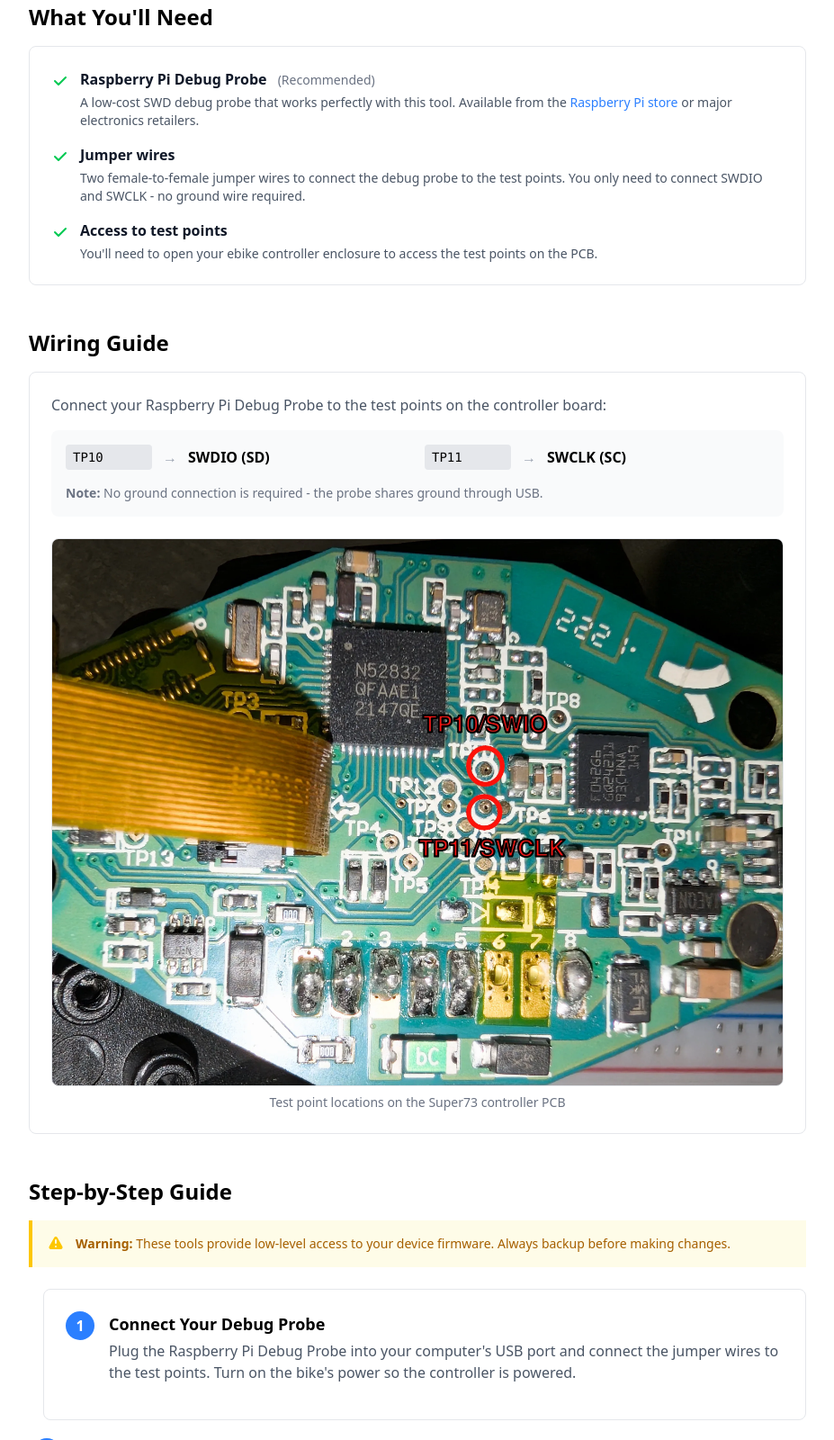
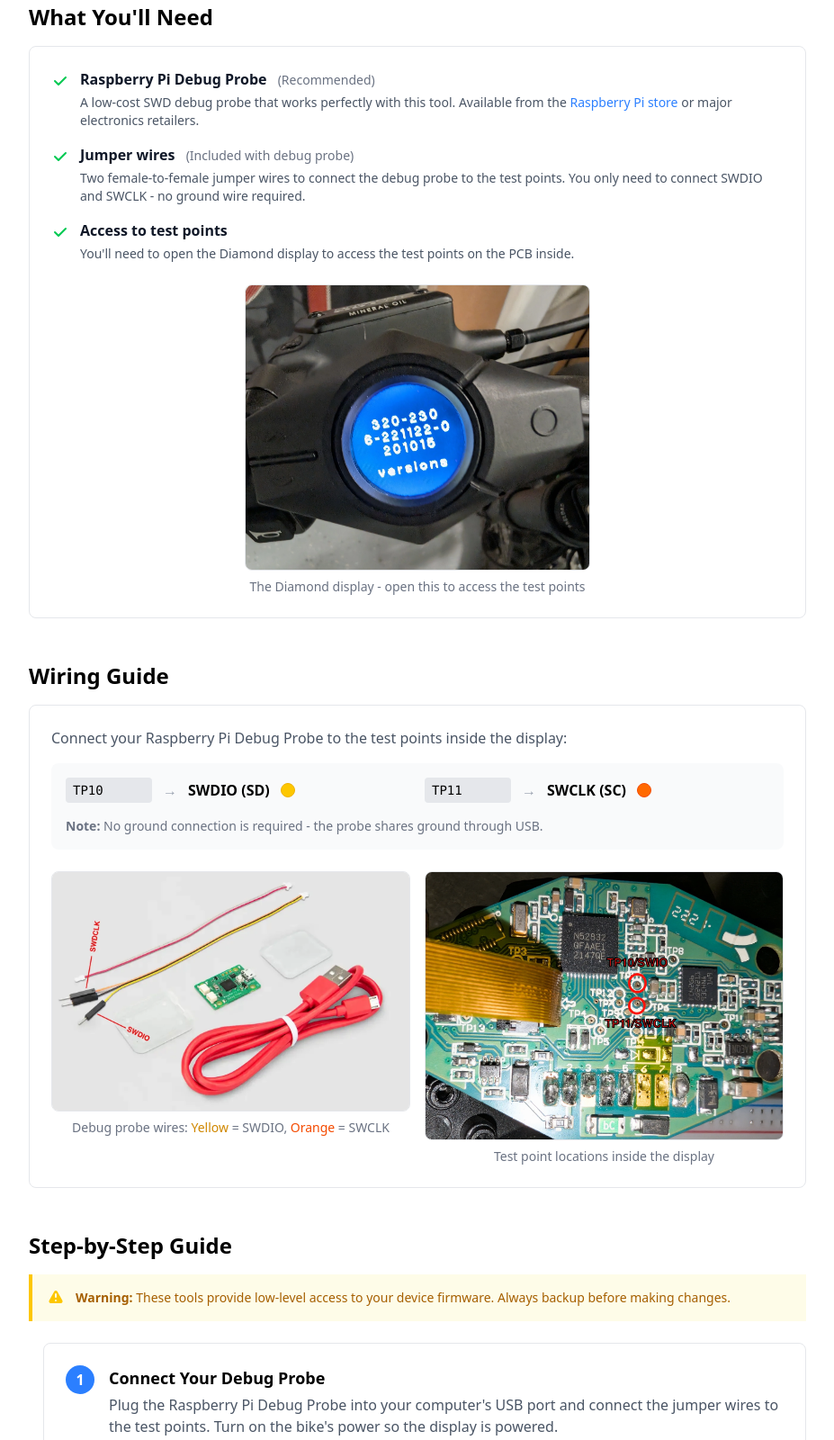
Before and after one commit to reverse-bike/sdcfw, an Astro site in the folder apps/web/: page / in a window 1280 px wide. Shown: the part 488-2088 px from the top of the page at 90% size, without its empty margins (176-1103 px from the left). Built offline with nearby package versions, Linux system fonts and the light colour scheme; Astro itself is replaced by a stand-in of ours.

Commit message:
Tutorial

```diff
--- a/apps/web/src/components/GuidedTutorial.tsx
+++ b/apps/web/src/components/GuidedTutorial.tsx
@@ -77,7 +77,7 @@ export default function GuidedTutorial() {
 			<StepCard
 				number={1}
 				title="Connect Your Debug Probe"
-				description="Plug the Raspberry Pi Debug Probe into your computer's USB port and connect the jumper wires to the test points. Turn on the bike's power so the controller is powered."
+				description="Plug the Raspberry Pi Debug Probe into your computer's USB port and connect the jumper wires to the test points. Turn on the bike's power so the display is powered."
 			/>
 
 			{/* Step 2: Select Device */}
@@ -93,7 +93,7 @@ export default function GuidedTutorial() {
 			<ToolStep
 				number={3}
 				title="Read Device Info"
-				description="Verify the connection and see details about your controller's chip, including the part number, memory size, and protection status."
+				description="Practice the connection process: click the button to arm the tool, then press and hold the jumper wires against the test points. The tool will poll for a connection and read the chip info once contact is made."
 			>
 				<ReadInfoInline selectedDevice={selectedDevice()} />
 			</ToolStep>
@@ -102,7 +102,7 @@ export default function GuidedTutorial() {
 			<ToolStep
 				number={4}
 				title="Backup Your Firmware"
-				description="Always backup first! The backup tool reads the entire flash memory and configuration, verifies the data, and downloads a ZIP file."
+				description="Always backup first! Arm the tool, then press and hold the wires to the test points. Keep holding until the backup and verification complete - this takes about a minute. The tool will download a ZIP file when done."
 			>
 				<BackupInline selectedDevice={selectedDevice()} onBackupComplete={setLastBackup} />
 			</ToolStep>
@@ -111,7 +111,7 @@ export default function GuidedTutorial() {
 			<ToolStep
 				number={5}
 				title="Restore When Needed"
-				description="If something goes wrong or you want to revert changes, use this tool to flash your backup back to the controller."
+				description="If something goes wrong, select your backup ZIP file, arm the tool, then press and hold the wires to the test points until the restore completes. Keep your backup files safe!"
 			>
 				<RestoreInline selectedDevice={selectedDevice()} lastBackup={lastBackup()} />
 			</ToolStep>
--- a/apps/web/src/pages/index.astro
+++ b/apps/web/src/pages/index.astro
@@ -66,6 +66,7 @@ import GuidedTutorial from '../components/GuidedTutorial';
 						</span>
 						<div>
 							<strong class="text-gray-900">Jumper wires</strong>
+							<span class="text-sm text-gray-500 ml-2">(Included with debug probe)</span>
 							<p class="text-gray-600 text-sm mt-1">
 								Two female-to-female jumper wires to connect the debug probe to the test points.
 								You only need to connect SWDIO and SWCLK - no ground wire required.
@@ -81,11 +82,22 @@ import GuidedTutorial from '../components/GuidedTutorial';
 						<div>
 							<strong class="text-gray-900">Access to test points</strong>
 							<p class="text-gray-600 text-sm mt-1">
-								You'll need to open your ebike controller enclosure to access the test points on the PCB.
+								You'll need to open the Diamond display to access the test points on the PCB inside.
 							</p>
 						</div>
 					</li>
 				</ul>
+
+				<figure class="mt-6">
+					<img
+						src="/display.webp"
+						alt="Super73 Diamond display - the device that needs to be opened"
+						class="w-full max-w-sm mx-auto rounded-lg border border-gray-200"
+					/>
+					<figcaption class="text-sm text-gray-500 mt-2 text-center">
+						The Diamond display - open this to access the test points
+					</figcaption>
+				</figure>
 			</div>
 		</section>
 
@@ -94,7 +106,7 @@ import GuidedTutorial from '../components/GuidedTutorial';
 			<h2 class="text-2xl font-bold mb-4">Wiring Guide</h2>
 			<div class="bg-white border border-gray-200 rounded-lg p-6">
 				<p class="text-gray-600 mb-4">
-					Connect your Raspberry Pi Debug Probe to the test points on the controller board:
+					Connect your Raspberry Pi Debug Probe to the test points inside the display:
 				</p>
 
 				<div class="bg-gray-50 rounded-lg p-4 mb-6">
@@ -103,11 +115,13 @@ import GuidedTutorial from '../components/GuidedTutorial';
 							<span class="w-24 font-mono text-sm bg-gray-200 px-2 py-1 rounded">TP10</span>
 							<span class="text-gray-400">&rarr;</span>
 							<span class="font-semibold">SWDIO (SD)</span>
+							<span class="w-4 h-4 rounded-full bg-yellow-400 border border-yellow-500" title="Yellow wire"></span>
 						</div>
 						<div class="flex items-center space-x-3">
 							<span class="w-24 font-mono text-sm bg-gray-200 px-2 py-1 rounded">TP11</span>
 							<span class="text-gray-400">&rarr;</span>
 							<span class="font-semibold">SWCLK (SC)</span>
+							<span class="w-4 h-4 rounded-full bg-orange-500 border border-orange-600" title="Orange wire"></span>
 						</div>
 					</div>
 					<p class="text-sm text-gray-500 mt-4">
@@ -115,16 +129,28 @@ import GuidedTutorial from '../components/GuidedTutorial';
 					</p>
 				</div>
 
-				<figure class="mt-4">
+				<div class="grid grid-cols-1 md:grid-cols-2 gap-4 mt-6">
+					<figure>
 						<img
-						src="/test-points.webp"
-						alt="Test points on the Super73 controller board showing TP10 (SWDIO) and TP11 (SWCLK)"
+							src="/debug-probe-wires.webp"
+							alt="Raspberry Pi Debug Probe showing SWDIO (yellow) and SWCLK (orange) wires"
 							class="w-full rounded-lg border border-gray-200"
 						/>
 						<figcaption class="text-sm text-gray-500 mt-2 text-center">
-						Test point locations on the Super73 controller PCB
+							Debug probe wires: <span class="text-yellow-600 font-medium">Yellow</span> = SWDIO, <span class="text-orange-600 font-medium">Orange</span> = SWCLK
 						</figcaption>
 					</figure>
+					<figure>
+						<img
+							src="/test-points.webp"
+							alt="Test points inside the Diamond display showing TP10 (SWDIO) and TP11 (SWCLK)"
+							class="w-full rounded-lg border border-gray-200"
+						/>
+						<figcaption class="text-sm text-gray-500 mt-2 text-center">
+							Test point locations inside the display
+						</figcaption>
+					</figure>
+				</div>
 			</div>
 		</section>
 
```
Also changed, not shown: apps/web/public/debug-probe-wires.webp (added). Lines whose indentation alone changed are shown as unchanged.
